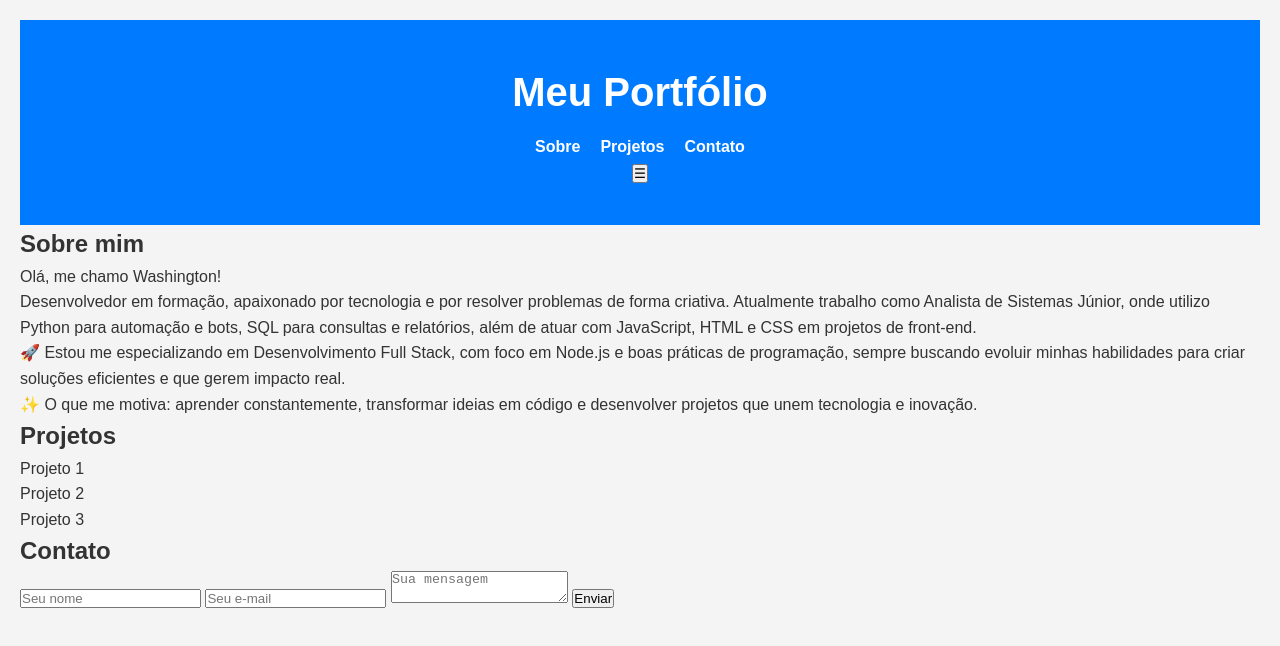
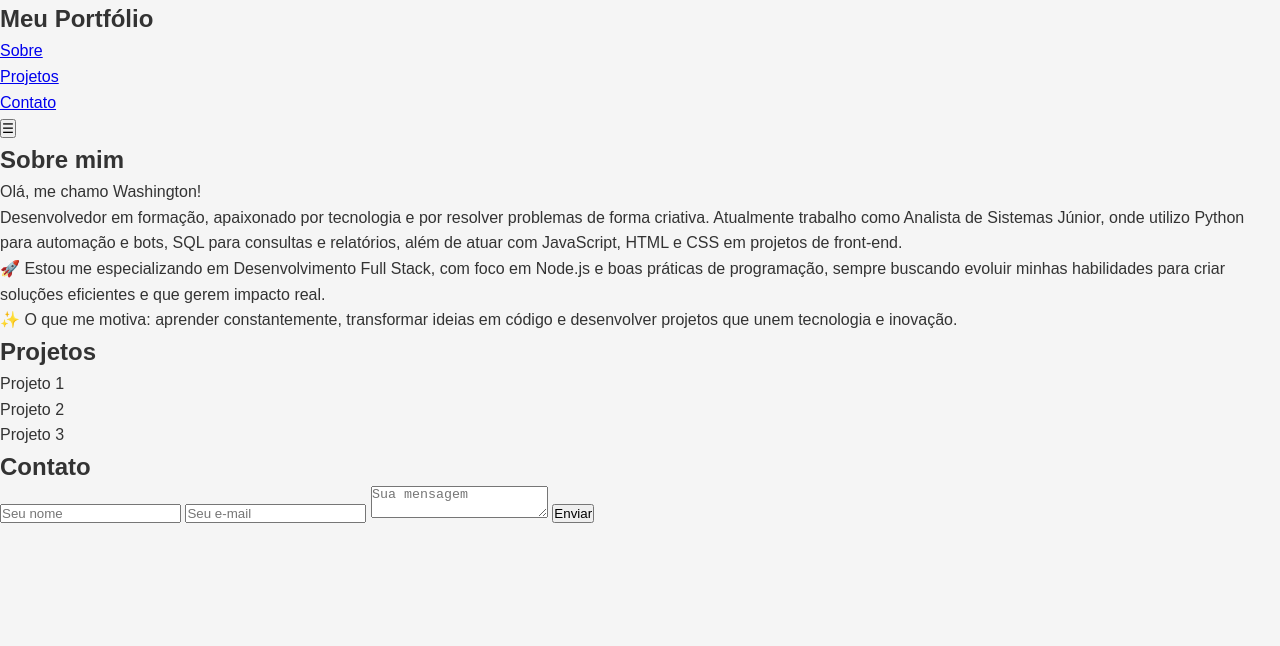
Before and after one commit to BarsottiX/portf-lio, a plain HTML site: page index.html in a window 1280 px wide. Drawn offline with Linux system fonts and the light colour scheme.

Commit message:
style.css

```diff
--- a/style.css
+++ b/style.css
@@ -5,44 +5,8 @@
 }
 
 body {
-    font-family: arial, sans-serif;
-    background-color: #f4f4f4;
+    font-family: Arial, sans-serif;
+    line-height: 1.6;
+    background-color: #f5f5f5;
     color: #333;
-    line-height: 1.6;
-    padding: 20px;
-
 }
-
-header {
-    background-color: #007bff;
-    color: white;
-    text-align: center;
-    padding: 40px 20px;
-}
-
-header h1 {
-    font-size: 2.5rem;
-    margin-bottom: 10px;
-}
-
-header p {
-    font-size: 1.2rem;
-}
-
-nav ul {
-    list-style: none;
-    display: flex;
-    justify-content: center;
-    gap: 20px;
-    margin-top: 10px;
-}
-
-nav a {
-    text-decoration:  none;
-    color: white;
-    font-weight: bold;
-}
-
-nav a:hover {
-    text-decoration: underline;
-}
```
